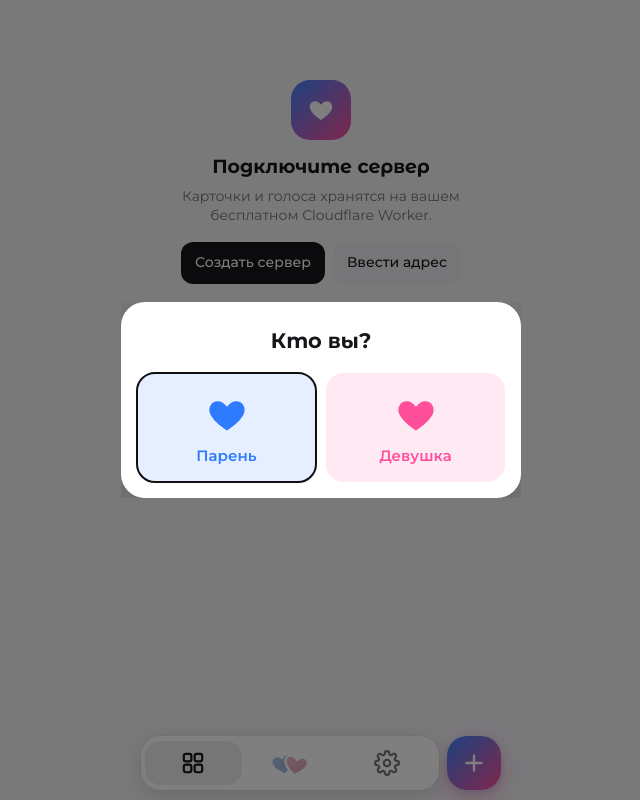
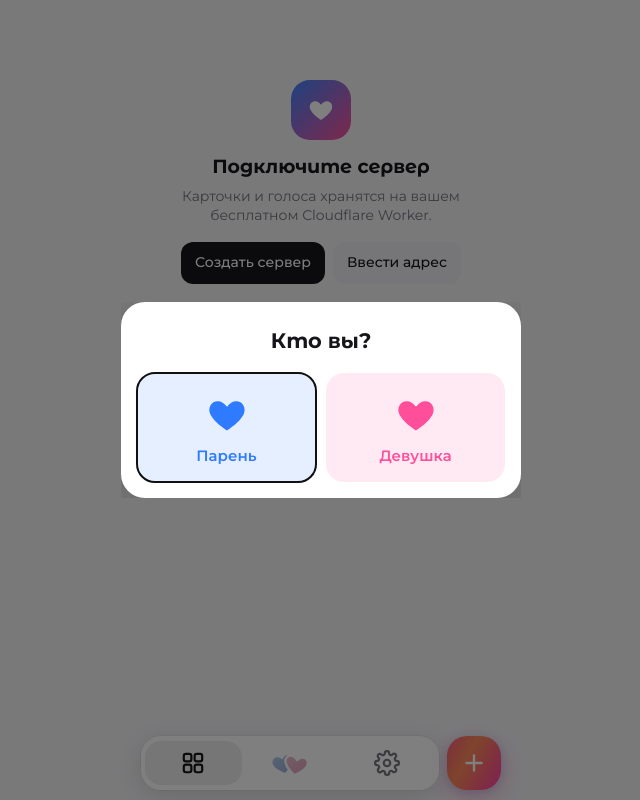
Before and after one commit to Yaroslaz/markets-pars, a plain HTML site: page docs/index.html in a window 1280 px wide. Shown: the whole page, without its empty margins (319-959 px from the left). Drawn offline with Linux system fonts and the light colour scheme.

Commit message:
Кнопка «+»: яркий градиент в oklch с медленным переливом
Co-Authored-By: Claude Opus 5.5 <noreply@anthropic.com>

```diff
--- a/docs/styles.css
+++ b/docs/styles.css
@@ -267,9 +267,19 @@ main { padding: 0 10px calc(var(--dock-h) + var(--safe-b) + 12px); max-width: 13
 .tab.active .duo-heart { opacity: 1; filter: none; }
 .fab {
   width: 54px; height: 54px; border-radius: 20px; border: 0; flex: none; display: grid; place-items: center;
-  background: var(--grad); color: #fff; box-shadow: 0 8px 24px rgba(255, 79, 154, .35), 0 2px 6px rgba(47, 123, 255, .25);
+  color: #fff; box-shadow: 0 8px 24px rgba(255, 79, 154, .32), 0 2px 8px rgba(61, 132, 255, .28);
+  /* яркие опорные цвета, смешение в oklch — без грязно-серой середины */
+  background: linear-gradient(120deg, #3d84ff, #8b6cff, #ff4f9a, #ff8a5c, #ff4f9a, #8b6cff, #3d84ff);
+  background: linear-gradient(in oklch 120deg, #3d84ff, #8b6cff, #ff4f9a, #ff8a5c, #ff4f9a, #8b6cff, #3d84ff);
+  background-size: 300% 300%;
+  animation: shimmer-grad 9s ease-in-out infinite alternate;
   transition: transform .12s ease;
 }
+@keyframes shimmer-grad {
+  0% { background-position: 0% 50%; }
+  100% { background-position: 100% 50%; }
+}
+@media (prefers-reduced-motion: reduce) { .fab { animation: none; } }
 .fab svg { width: 26px; height: 26px; }
 .fab:active { transform: scale(.94); }
 
```
